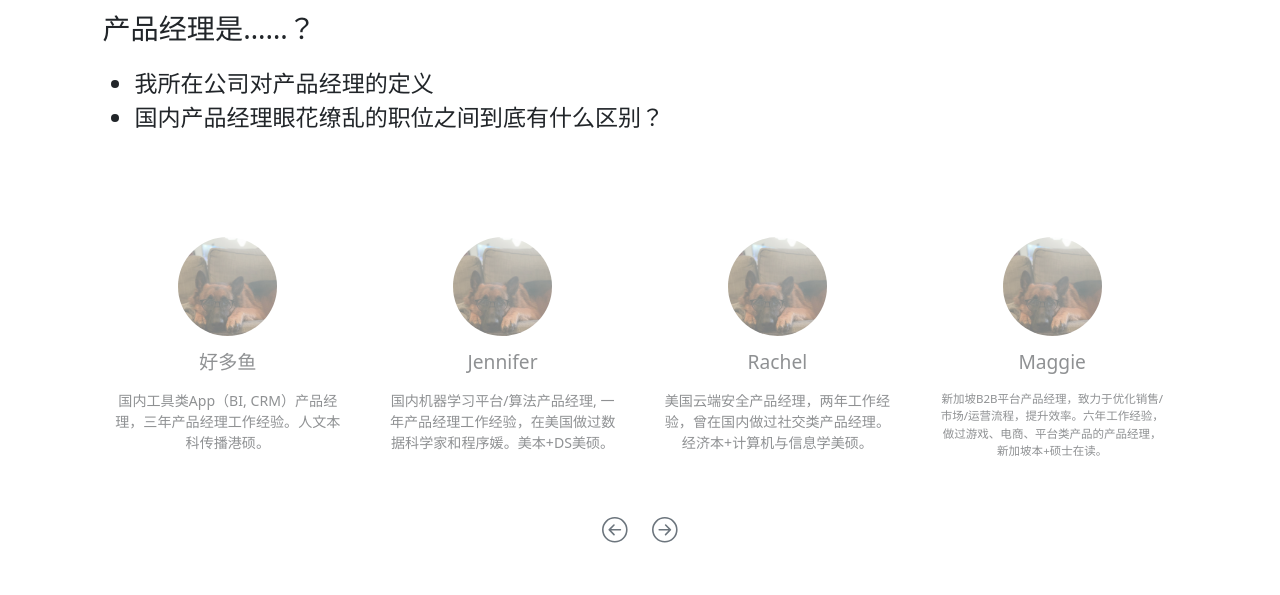
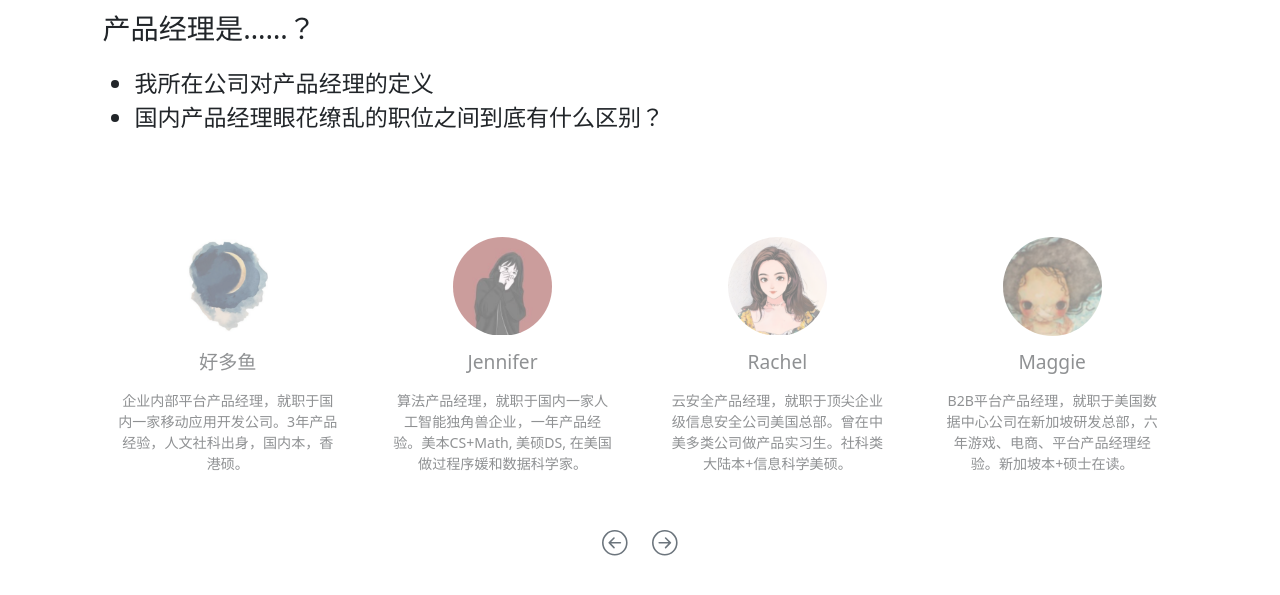
Before and after one commit to rhine1217/active-presenter-slide, a plain HTML site: page index.html in a window 1280 px wide. Shown: the part 151-746 px from the top of the page. Drawn offline with nearby package versions, Linux system fonts and the light colour scheme.

Commit message:
profile updates

```diff
--- a/index.html
+++ b/index.html
@@ -35,9 +35,10 @@
                               </svg>
                         </div>
                         <div class="guest-p">
-                            <div class="profile"><img class="img-fluid g-img" src="images/12d315043572d76.jpg" alt="profile"></div>
+                            <div class="profile"><img class="img-fluid g-img" src="images/haoduoyu.png" alt="profile"></div>
                             <div class="g-name">好多鱼</div>
-                            <div class="g-desc">国内工具类App（BI, CRM）产品经理，三年产品经理工作经验。人文本科传播港硕。</div>
+                            <div class="g-desc">企业内部平台产品经理，就职于国内一家移动应用开发公司。3年产品经验，人文社科出身，国内本，香港硕。
+                            </div>
                         </div>
 
                     </div>
@@ -48,9 +49,10 @@
                               </svg>
                         </div>
                         <div class="guest-p">
-                            <div class="profile"><img class="img-fluid g-img" src="images/12d315043572d76.jpg" alt=""></div>
+                            <div class="profile"><img class="img-fluid g-img" src="images/jennifer.png" alt=""></div>
                             <div class="g-name">Jennifer</div>
-                            <div class="g-desc">国内机器学习平台/算法产品经理, 一年产品经理工作经验，在美国做过数据科学家和程序媛。美本+DS美硕。</div>
+                            <div class="g-desc">算法产品经理，就职于国内一家人工智能独角兽企业，一年产品经验。美本CS+Math, 美硕DS, 在美国做过程序媛和数据科学家。
+                            </div>
                         </div>
                     </div>
                     <div class="col-3">
@@ -60,9 +62,9 @@
                               </svg>
                         </div>
                         <div class="guest-p">
-                            <div class="profile"><img class="img-fluid g-img" src="images/12d315043572d76.jpg" alt=""></div>
+                            <div class="profile"><img class="img-fluid g-img" src="images/rachel.png" alt=""></div>
                             <div class="g-name">Rachel</div>
-                            <div class="g-desc">美国云端安全产品经理，两年工作经验，曾在国内做过社交类产品经理。经济本+计算机与信息学美硕。</div>
+                            <div class="g-desc">云安全产品经理，就职于顶尖企业级信息安全公司美国总部。曾在中美多类公司做产品实习生。社科类大陆本+信息科学美硕。</div>
                         </div>
                     </div>
                     <div class="col-3">
@@ -72,9 +74,9 @@
                               </svg>
                         </div>
                         <div class='guest-p'>
-                            <div class="profile"><img class="img-fluid g-img" src="images/12d315043572d76.jpg" alt=""></div>
+                            <div class="profile"><img class="img-fluid g-img" src="images/maggie.png" alt=""></div>
                             <div class="g-name">Maggie</div>
-                            <div class="g-desc" style="font-size: 0.9vw;">新加坡B2B平台产品经理，致力于优化销售/市场/运营流程，提升效率。六年工作经验，做过游戏、电商、平台类产品的产品经理，新加坡本+硕士在读。</div>
+                            <div class="g-desc">B2B平台产品经理，就职于美国数据中心公司在新加坡研发总部，六年游戏、电商、平台产品经理经验。新加坡本+硕士在读。</div>
                         </div>
                     </div>
                 </div>
--- a/styles.css
+++ b/styles.css
@@ -42,7 +42,7 @@
     padding-top: 1vw;
     padding-bottom: 1vw;
     border: 2px solid white;
-    height: 20vw;
+    height: 21vw;
 }
 
 .guest-active {
@@ -84,8 +84,8 @@
 
 .g-desc {
     text-align: center;
-    padding-left: 0.8vw;
-    padding-right: 0.8vw;
+    padding-left: 1vw;
+    padding-right: 1vw;
     font-size: 1.1vw;
 }
 
```
Also changed, not shown: images/haoduoyu.png (added), images/jennifer.png (added), images/maggie.png (added), images/rachel.png (added), 2 other files.
